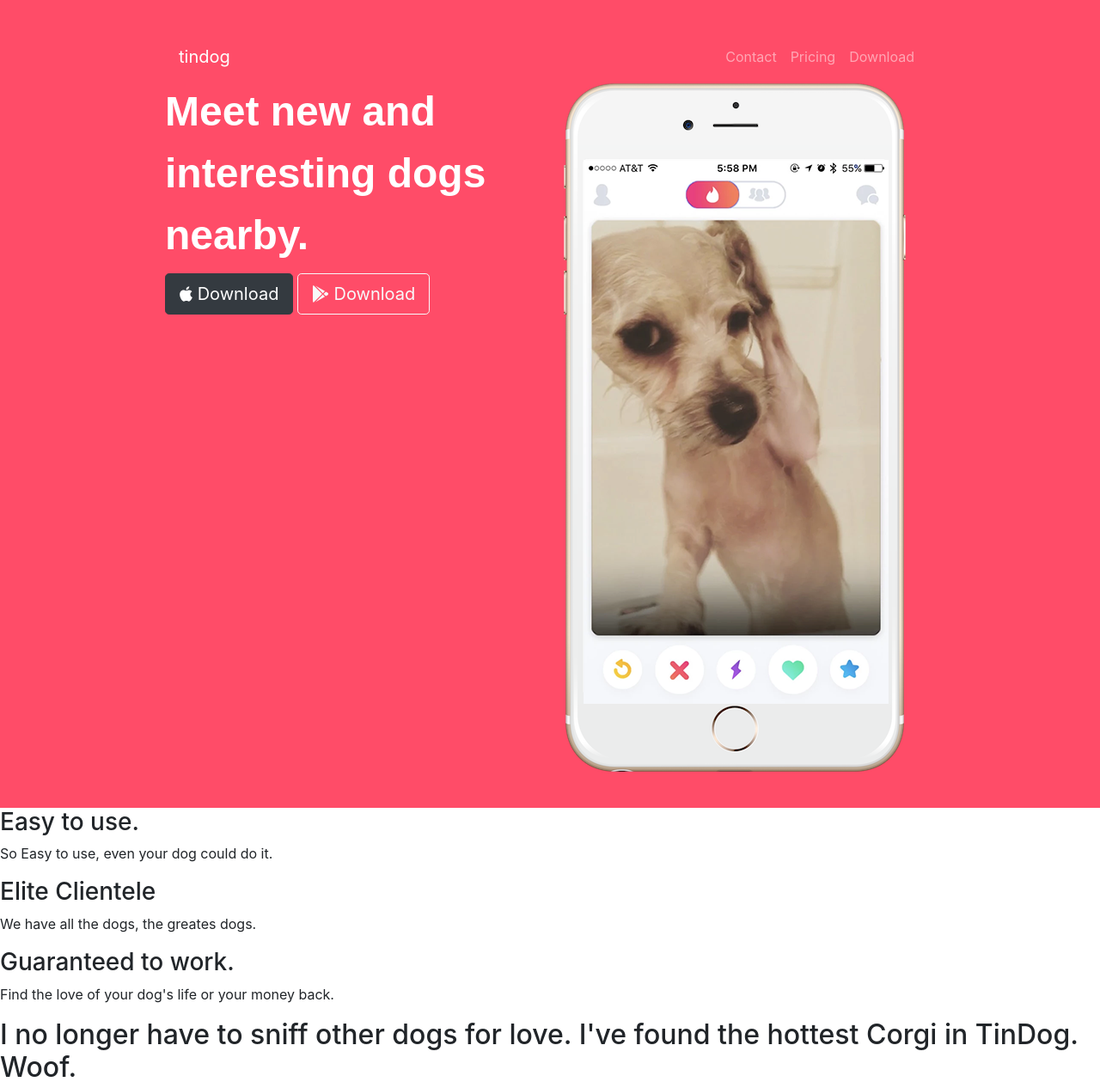
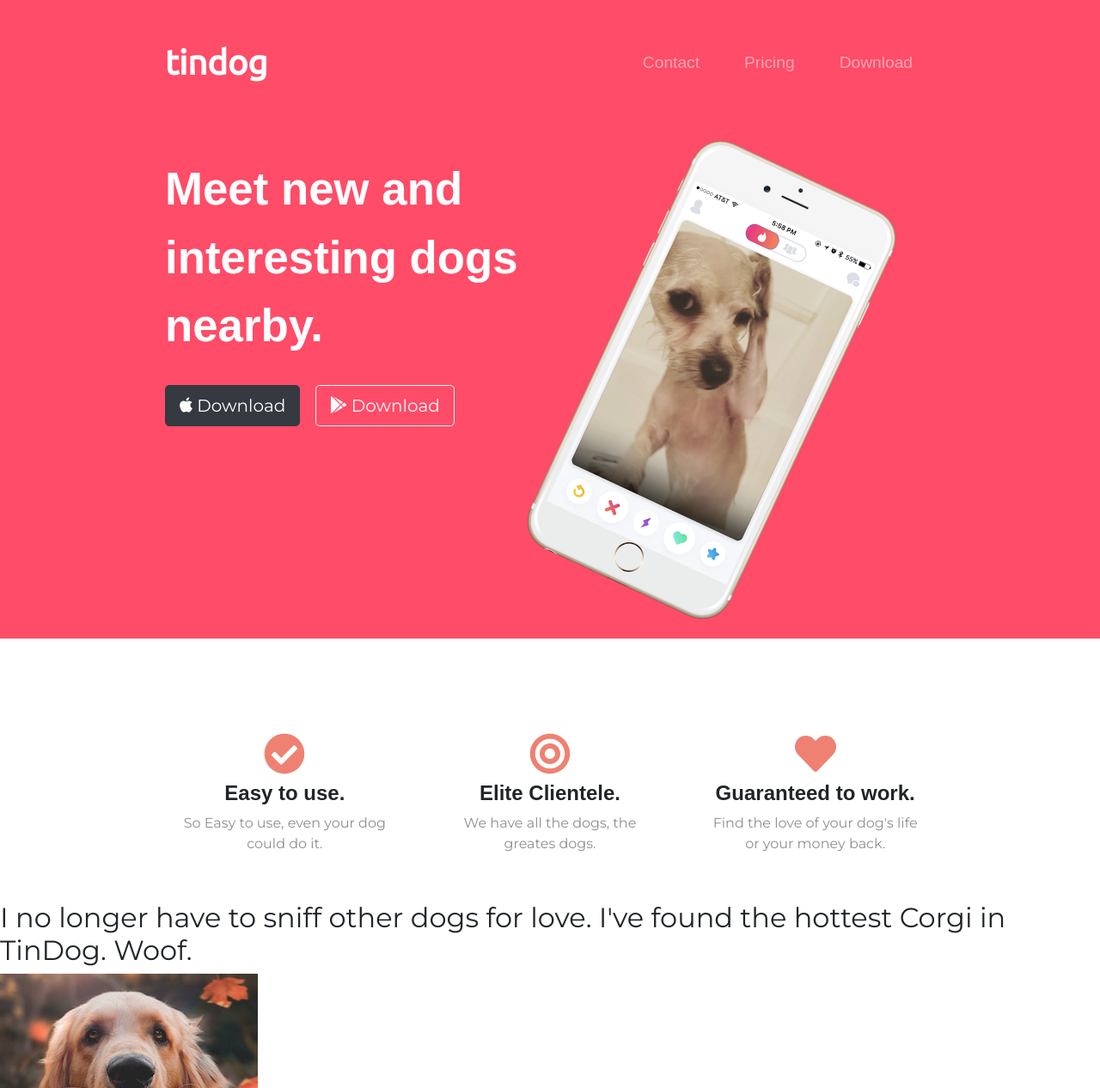
Before and after one commit to arkinjulijanto/tindog, a plain HTML site: page index.html in a window 1280 px wide. Shown: the top 1266 px of the page at 86% size. Drawn offline with nearby package versions, Linux system fonts and the light colour scheme.

Commit message:
finalizing title and features section

```diff
--- a/css/styles.css
+++ b/css/styles.css
@@ -1,5 +1,6 @@
 body {
     overflow-x: hidden;
+    font-family: 'Montserrat';
 }
 
 #title {
@@ -7,13 +8,71 @@ body {
     color: #FFFFFF;
 }
 
+.navbar {
+    padding: 0 0 4.5rem;
+}
+
+.navbar-brand {
+    font-family: 'Ubuntu';
+    font-size: 2.5rem;
+    font-weight: bold;
+}
+
+.nav-item {
+    padding: 0 18px;
+}
+
+.nav-link {
+    font-family: 'Montserrat-Light', sans-serif;
+    font-size: 1.2rem;
+}
+
 .container-fluid {
     padding: 3% 15%;
 }
 
 h1 {
-    font-family: 'Montserrat-black', sans-serif;
-    font-size: 3rem;
+    font-family: 'Montserrat-Black', sans-serif;
+    font-size: 3.3rem;
     font-weight: 900;
     line-height: 1.5;
 }
+
+.download-btn {
+    margin: 5% 3% 5% 0;
+}
+
+.title-img {
+    margin: 0 10%;
+    transform: rotate(25deg);
+    width: 60%;
+}
+
+#features {
+    margin: 4rem 0 0;
+    text-align: center;
+}
+
+.features-box {
+    padding: 0 3%;
+}
+
+.features-icon {
+    font-size: 3rem;
+    color: #EF8172;
+    margin: 3% 0;
+}
+
+.features-icon:hover {
+    color: #FF4C68;
+}
+
+.features-h3 {
+    font-family: 'Montserrat-Black', sans-serif;
+    font-size: 1.5rem;
+    font-weight: bold;
+}
+
+.features-p {
+    color: #8f8f8f;
+}
--- a/index.html
+++ b/index.html
@@ -46,11 +46,11 @@
             <div class="row">
                 <div class="col-lg-6">
                     <h1>Meet new and interesting dogs nearby.</h1>
-                    <button type="button" class="btn btn-dark btn-lg"><i class="fab fa-apple"></i> Download</button>
-                    <button type="button" class="btn btn-outline-light btn-lg"><i class="fab fa-google-play"></i> Download</button>
+                    <button type="button" class="btn btn-dark btn-lg download-btn"><i class="fab fa-apple"></i> Download</button>
+                    <button type="button" class="btn btn-outline-light btn-lg download-btn"><i class="fab fa-google-play"></i> Download</button>
                 </div>
                 <div class="col-lg-6">
-                    <img src="images/iphone6.png" alt="iphone-img">
+                    <img class="title-img" src="images/iphone6.png" alt="iphone-img">
                 </div>
             </div>
         </div>
@@ -58,14 +58,25 @@
 
     <!-- features -->
     <section id="features">
-        <h3>Easy to use.</h3>
-        <p>So Easy to use, even your dog could do it.</p>
-
-        <h3>Elite Clientele</h3>
-        <p>We have all the dogs, the greates dogs.</p>
-
-        <h3>Guaranteed to work.</h3>
-        <p>Find the love of your dog's life or your money back.</p>
+        <div class="container-fluid">
+            <div class="row">
+                <div class="col-lg-4 features-box">
+                    <i class="fas fa-check-circle features-icon"></i>
+                    <h3 class="features-h3">Easy to use.</h3>
+                    <p class="features-p">So Easy to use, even your dog could do it.</p>
+                </div>
+                <div class="col-lg-4 features-box">
+                    <i class="fas fa-bullseye features-icon"></i>
+                    <h3 class="features-h3">Elite Clientele.</h3>
+                    <p class="features-p">We have all the dogs, the greates dogs.</p>
+                </div>
+                <div class="col-lg-4 features-box">
+                    <i class="fas fa-heart features-icon"></i>
+                    <h3 class="features-h3">Guaranteed to work.</h3>
+                    <p class="features-p">Find the love of your dog's life or your money back.</p>
+                </div>
+            </div>
+        </div>
     </section>
 
     <!-- testimonials -->
```
